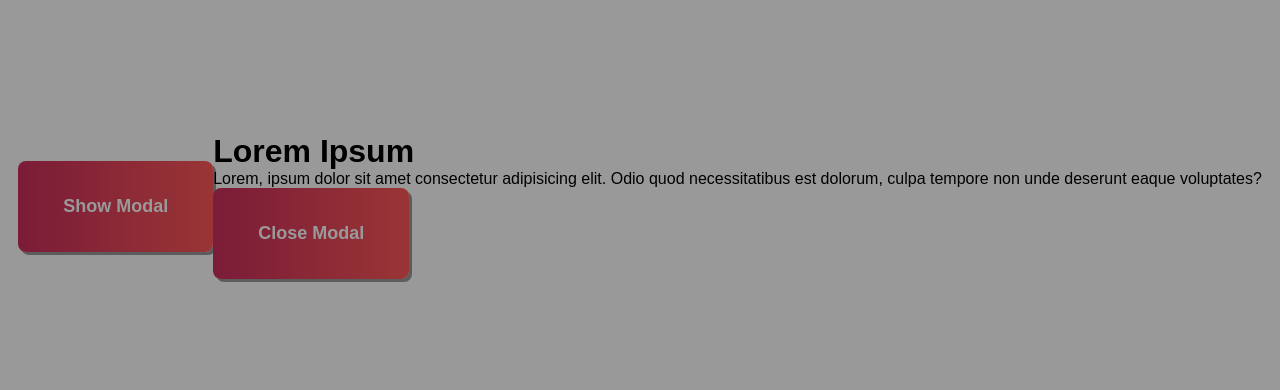
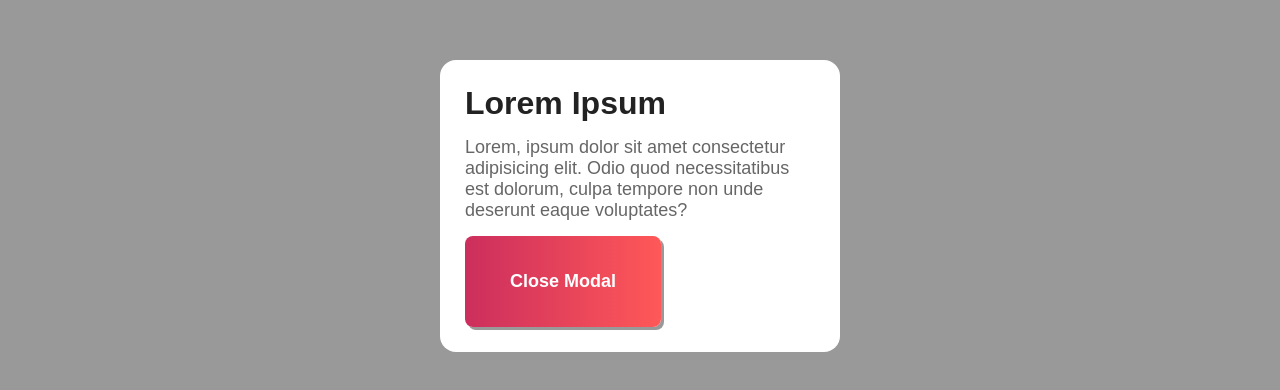
Before and after one commit to madhurabhujbal/Challenge31Days, a Vue app in the folder day16_popupModalVue/popup-modal/: page / in a window 1280 px wide. Shown: the part 194-584 px from the top of the page. Built offline with nearby package versions, Linux system fonts and the light colour scheme.

Commit message:
Add @click event to modal and add styling code for modal

```diff
--- a/day16_popupModalVue/popup-modal/src/App.vue
+++ b/day16_popupModalVue/popup-modal/src/App.vue
@@ -9,7 +9,7 @@
     </transition>
 
     <transition name="slide" appear>
-      <div class="modal">
+      <div class="modal" v-if="showModal">
         <h1>Lorem Ipsum</h1>
         <p>
           Lorem, ipsum dolor sit amet consectetur adipisicing elit. Odio quod necessitatibus est dolorum, culpa tempore non unde deserunt eaque voluptates?
@@ -89,6 +89,35 @@ body {
   background-color: rgba(0, 0, 0, 0.4);
 }
 
+.modal {
+  position: fixed;
+  top: 50%;
+  left: 50%;
+  transform: translate(-50%, -50%);
+  z-index: 99;
+
+  width: 100%;
+  max-width: 400px;
+  background-color: #FFF;
+  border-radius: 16px;
+
+  padding: 25px;
+}
+
+.modal h1 {
+  color: #222;
+  font-size: 32px;
+  font-weight: 900;
+  margin-bottom: 15px;
+}
+
+.modal p {
+  color: #666;
+  font-size: 18px;
+  font-weight: 400;
+  margin-bottom: 15px;
+}
+
 /* These stylings will be binded to transition tag in html with name fade */
 .fade-enter-active, .fade-leave-active {
   transition: opacity 0.5s;
```
